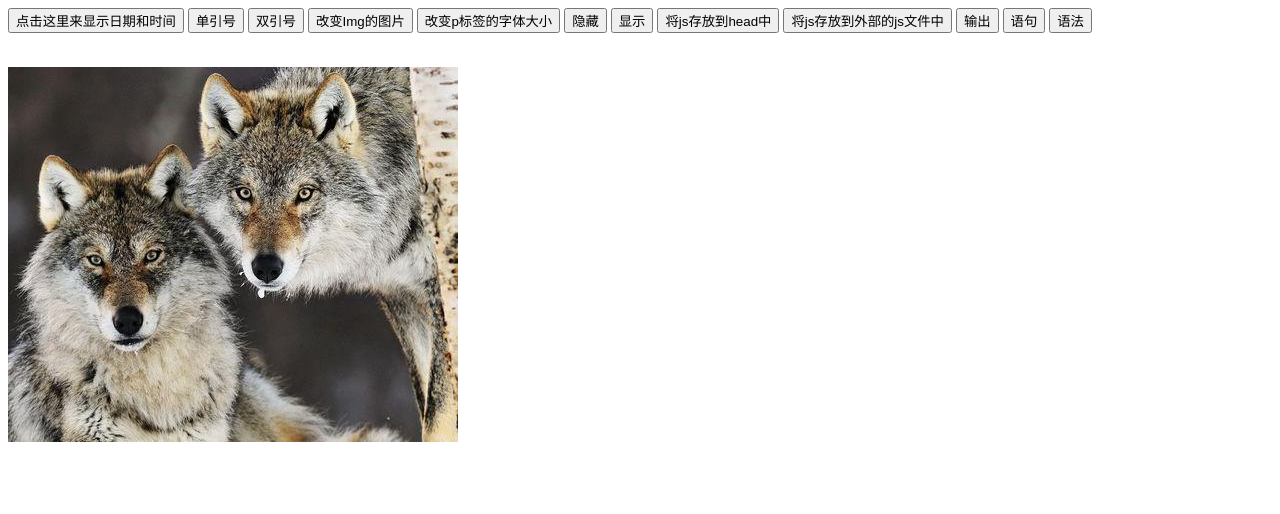
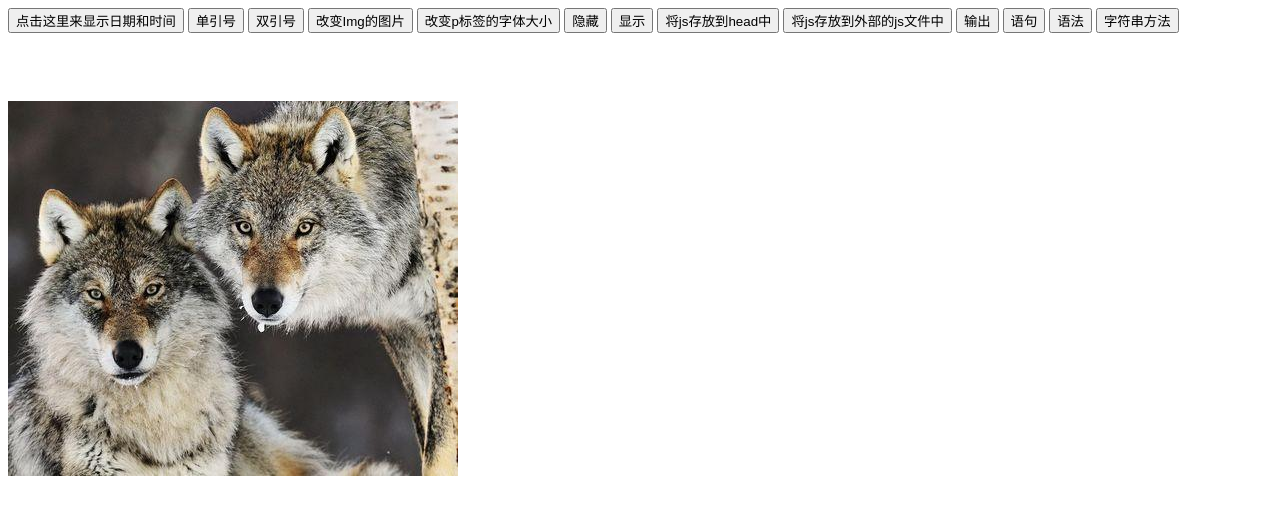
Before and after one commit to nangongyibin/Web_Study_News, a plain HTML site: page html/js.html in a window 1280 px wide. Drawn offline with Linux system fonts and the light colour scheme.

Commit message:
字符串的方法

```diff
--- a/html/js.html
+++ b/html/js.html
@@ -31,8 +31,12 @@
         <button type="button" onclick="statement()">语句</button>
         <!-- 语法 -->
         <button type="button" onclick="grammar()">语法</button>
+        <!-- 语法 -->
+        <button type="button" onclick="strMethod()">字符串方法</button>
         <br/>
         <p id="ngybP"></p>
+        <br/>
+        <p id="ngybPNew"></p>
         <br/>
         <img src="../img/wolf.jpg" id="ngybImg"/>
         <!-- body中 -->
--- a/js/js.js
+++ b/js/js.js
@@ -25,3 +25,41 @@ function grammar() {
     z =z+x;
     document.getElementById('ngybP').innerHTML = z;
 }
+
+function strMethod(){
+    var str = "The full name of China is the People's Republic of China.";
+    var str1 = "Hello";
+    var str2 = "World!";
+    // 第二个参数为检索起始位置
+    // var pos = str.lastIndexOf('China',50);
+    // var pos = str.indexOf('China',18);
+    // var pos = str.search('T');
+    //slice可以为负数,但是第一个数小于第二个数
+    // var pos = str.slice(-3,-1);
+    //substring两个数不可以为负数
+    // var pos = str.substring(1,4);
+    //substr第二个数不能为负数
+    // var pos  = str.substr(-5,3);
+    // /i大小写不敏感
+    // /g替换所有匹配
+    //原字符串不发生变化
+    // var pos = str.replace(/China/g,'china');
+    //concat 第一个参数为字符串连接符,第二个参数为要连接的字符串
+    // var  pos = str1.concat("#",str2);
+    // var x = NaN;
+    // //判断某个值是不是数,返回true不是数
+    // var pos = isNaN(x);
+    // var number = 128;
+    // //带参数的话就是表示进制
+    // var pos = number.toString(8);
+    var number = -9.656;
+    //科学计数法
+    // var pos = number.toExponential(4);
+    //保留多少位小数的方法
+    // var pos = number.toFixed(10);
+    //字符的位数,不包含小数点 正负号
+    // var pos = number.toPrecision(2);
+    var pos = Number.MAX_VALUE;
+    document.getElementById('ngybP').innerHTML = str;
+    document.getElementById('ngybPNew').innerHTML = pos;
+}
```
